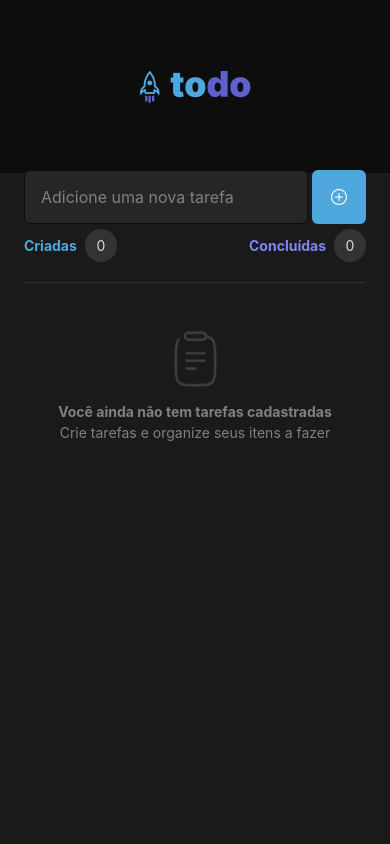
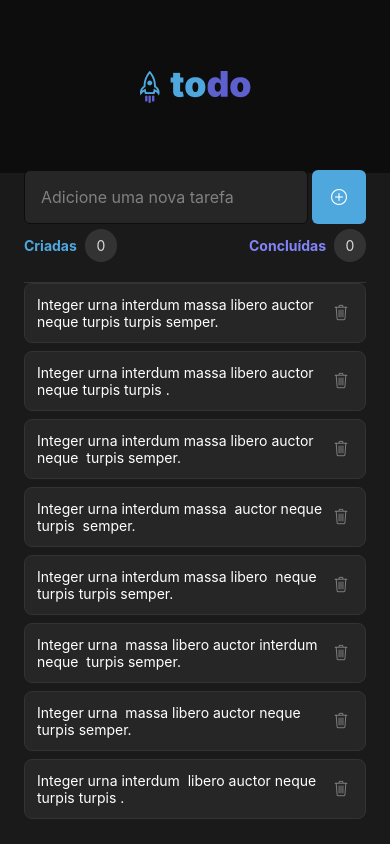
Before and after one commit to otavio-araujo/rocktseat-todo-list, a React Native app: screen / in a window 390 px wide. Built offline with nearby package versions, Linux system fonts and the light colour scheme.

Commit message:
converts-ui-into-components-half-done

```diff
--- /dev/null
+++ b/src/components/EmptyTaskList/index.tsx
@@ -0,0 +1,16 @@
+import { Image, Text, View } from "react-native"
+import { styles } from "./styles"
+
+export function EmptyTaskList() {
+  return (
+    <View style={styles.emptyTaskList}>
+      <Image source={require("../../assets/images/clipboard.png")} style={{}} />
+      <Text style={styles.emptyTaskListTextBold}>
+        Você ainda não tem tarefas cadastradas
+      </Text>
+      <Text style={styles.emptyTaskListText}>
+        Crie tarefas e organize seus itens a fazer
+      </Text>
+    </View>
+  )
+}
--- /dev/null
+++ b/src/components/EmptyTaskList/styles.ts
@@ -0,0 +1,25 @@
+import { StyleSheet } from "react-native"
+import { colors } from "../../constants/colors"
+
+export const styles = StyleSheet.create({
+  emptyTaskList: {
+    width: "100%",
+    alignItems: "center",
+    justifyContent: "center",
+    paddingVertical: 48,
+    paddingHorizontal: 20,
+  },
+
+  emptyTaskListTextBold: {
+    marginTop: 16,
+    fontSize: 14,
+    fontWeight: "bold",
+    color: colors.gray[300],
+  },
+
+  emptyTaskListText: {
+    marginTop: 4,
+    fontSize: 14,
+    color: colors.gray[300],
+  },
+})
--- /dev/null
+++ b/src/components/TaskItem/index.tsx
@@ -0,0 +1,20 @@
+import { Text, TouchableOpacity, View } from "react-native"
+import EvilIcons from "@expo/vector-icons/EvilIcons"
+
+import { styles } from "./styles"
+import { colors } from "../../constants/colors"
+
+type Props = {
+  task: string
+}
+
+export function TaskItem({ task }: Props) {
+  return (
+    <View style={styles.container}>
+      <Text style={{ color: "white" }}>{task}</Text>
+      <TouchableOpacity style={styles.trashButton}>
+        <EvilIcons name="trash" size={24} color={colors.gray[300]} />
+      </TouchableOpacity>
+    </View>
+  )
+}
--- /dev/null
+++ b/src/components/TaskItem/styles.ts
@@ -0,0 +1,32 @@
+import { StyleSheet } from "react-native"
+import { colors } from "../../constants/colors"
+
+export const styles = StyleSheet.create({
+  container: {
+    flex: 1,
+    flexDirection: "row",
+    minWidth: "100%",
+    alignItems: "center",
+    justifyContent: "space-around",
+    borderWidth: 1,
+    borderColor: colors.gray[400],
+    borderRadius: 8,
+    backgroundColor: colors.gray[500],
+    padding: 12,
+    paddingRight: 8,
+  },
+
+  taskText: {
+    flex: 1,
+    color: colors.gray[300],
+    fontSize: 14,
+    fontWeight: "bold",
+  },
+
+  trashButton: {
+    alignItems: "center",
+    justifyContent: "center",
+    width: 32,
+    height: 32,
+  },
+})
--- /dev/null
+++ b/src/components/TasksStatusBar/index.tsx
@@ -0,0 +1,22 @@
+import { Text, View } from "react-native"
+import { styles } from "./styles"
+
+export function TasksStatusBar() {
+  return (
+    <View style={styles.tasksStatusBar}>
+      <View style={{ flexDirection: "row", alignItems: "center" }}>
+        <Text style={styles.tasksStatusBarTextCreated}>Criadas</Text>
+        <View style={styles.tasksStatusBarIndicatorContainer}>
+          <Text style={styles.tasksStatusBarIndicator}>0</Text>
+        </View>
+      </View>
+
+      <View style={{ flexDirection: "row", alignItems: "center" }}>
+        <Text style={styles.tasksStatusBarTextCompleted}>Concluídas</Text>
+        <View style={styles.tasksStatusBarIndicatorContainer}>
+          <Text style={styles.tasksStatusBarIndicator}>0</Text>
+        </View>
+      </View>
+    </View>
+  )
+}
--- /dev/null
+++ b/src/components/TasksStatusBar/styles.ts
@@ -0,0 +1,43 @@
+import { StyleSheet } from "react-native"
+import { colors } from "../../constants/colors"
+
+export const styles = StyleSheet.create({
+  tasksStatusBar: {
+    width: "100%",
+    flexDirection: "row",
+    alignItems: "center",
+    justifyContent: "space-between",
+    marginTop: 32,
+    paddingBottom: 20,
+    borderBottomWidth: 1,
+    borderBottomColor: colors.gray[400],
+  },
+
+  tasksStatusBarTextCreated: {
+    fontSize: 14,
+    fontWeight: "bold",
+    color: colors.blue.light,
+  },
+
+  tasksStatusBarTextCompleted: {
+    fontSize: 14,
+    fontWeight: "bold",
+    color: colors.purple.light,
+  },
+
+  tasksStatusBarIndicatorContainer: {
+    backgroundColor: colors.gray[400],
+    minWidth: 32,
+    borderRadius: 999,
+    padding: 8,
+    fontSize: 12,
+    fontWeight: "bold",
+    marginLeft: 8,
+    alignItems: "center",
+    justifyContent: "center",
+  },
+
+  tasksStatusBarIndicator: {
+    color: colors.gray[200],
+  },
+})
--- a/src/screens/Home/index.tsx
+++ b/src/screens/Home/index.tsx
@@ -1,8 +1,29 @@
-import { Image, Text, TextInput, TouchableOpacity, View } from "react-native"
+import {
+  FlatList,
+  Image,
+  Text,
+  TextInput,
+  TouchableOpacity,
+  View,
+} from "react-native"
 import AntDesign from "@expo/vector-icons/AntDesign"
 
 import { styles } from "./styles"
 import { colors } from "../../constants/colors"
+import { EmptyTaskList } from "../../components/EmptyTaskList"
+import { TasksStatusBar } from "../../components/TasksStatusBar"
+import { TaskItem } from "../../components/TaskItem"
+
+const tasks = [
+  "Integer urna interdum massa libero auctor neque turpis turpis semper.",
+  "Integer urna interdum massa libero auctor neque turpis turpis .",
+  "Integer urna interdum massa libero auctor neque  turpis semper.",
+  "Integer urna interdum massa  auctor neque turpis  semper.",
+  "Integer urna interdum massa libero  neque turpis turpis semper.",
+  "Integer urna  massa libero auctor interdum neque  turpis semper.",
+  "Integer urna  massa libero auctor neque  turpis semper.",
+  "Integer urna interdum  libero auctor neque turpis turpis .",
+]
 
 export function Home() {
   return (
@@ -10,6 +31,7 @@ export function Home() {
       <View style={styles.header}>
         <Image source={require("../../assets/images/logo.png")} />
       </View>
+
       <View style={styles.content}>
         <View style={styles.addTaskContainer}>
           <TextInput
@@ -22,34 +44,14 @@ export function Home() {
           </TouchableOpacity>
         </View>
 
-        <View style={styles.taskStatusBar}>
-          <View style={{ flexDirection: "row", alignItems: "center" }}>
-            <Text style={styles.taskStatusBarTextCreated}>Criadas</Text>
-            <View style={styles.taskStatusBarIndicatorContainer}>
-              <Text style={styles.taskStatusBarIndicator}>0</Text>
-            </View>
-          </View>
-
-          <View style={{ flexDirection: "row", alignItems: "center" }}>
-            <Text style={styles.taskStatusBarTextCompleted}>Concluídas</Text>
-            <View style={styles.taskStatusBarIndicatorContainer}>
-              <Text style={styles.taskStatusBarIndicator}>0</Text>
-            </View>
-          </View>
-        </View>
-
-        <View style={styles.taskList}>
-          <Image
-            source={require("../../assets/images/clipboard.png")}
-            style={{}}
-          />
-          <Text style={styles.taskListEmptyTextBold}>
-            Você ainda não tem tarefas cadastradas
-          </Text>
-          <Text style={styles.taskListEmptyText}>
-            Crie tarefas e organize seus itens a fazer
-          </Text>
-        </View>
+        <TasksStatusBar />
+        <FlatList
+          data={tasks}
+          keyExtractor={(item) => item}
+          ListEmptyComponent={() => <EmptyTaskList />}
+          renderItem={({ item }) => <TaskItem task={item} />}
+          contentContainerStyle={{ gap: 8 }}
+        />
       </View>
     </View>
   )
--- a/src/screens/Home/styles.ts
+++ b/src/screens/Home/styles.ts
@@ -52,64 +52,4 @@ export const styles = StyleSheet.create({
     color: colors.gray[300],
     fontSize: 16,
   },
-
-  taskStatusBar: {
-    width: "100%",
-    flexDirection: "row",
-    alignItems: "center",
-    justifyContent: "space-between",
-    marginTop: 32,
-    paddingBottom: 20,
-    borderBottomWidth: 1,
-    borderBottomColor: colors.gray[400],
-  },
-
-  taskStatusBarTextCreated: {
-    fontSize: 14,
-    fontWeight: "bold",
-    color: colors.blue.light,
-  },
-
-  taskStatusBarTextCompleted: {
-    fontSize: 14,
-    fontWeight: "bold",
-    color: colors.purple.light,
-  },
-
-  taskStatusBarIndicatorContainer: {
-    backgroundColor: colors.gray[400],
-    minWidth: 32,
-    borderRadius: 999,
-    padding: 8,
-    fontSize: 12,
-    fontWeight: "bold",
-    marginLeft: 8,
-    alignItems: "center",
-    justifyContent: "center",
-  },
-
-  taskStatusBarIndicator: {
-    color: colors.gray[200],
-  },
-
-  taskList: {
-    width: "100%",
-    alignItems: "center",
-    justifyContent: "center",
-    paddingVertical: 48,
-    paddingHorizontal: 20,
-  },
-
-  taskListEmptyTextBold: {
-    marginTop: 16,
-    fontSize: 14,
-    fontWeight: "bold",
-    color: colors.gray[300],
-  },
-
-  taskListEmptyText: {
-    marginTop: 4,
-    fontSize: 14,
-    color: colors.gray[300],
-  },
 })
```
